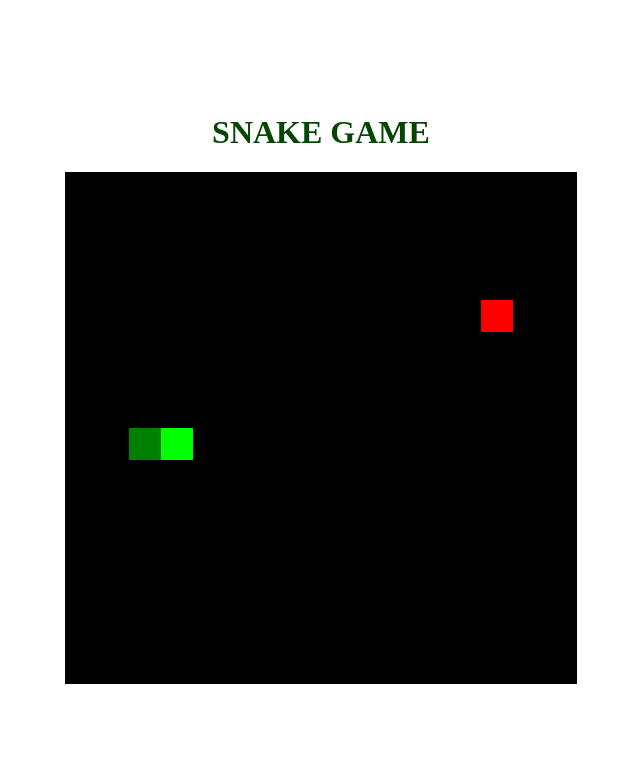
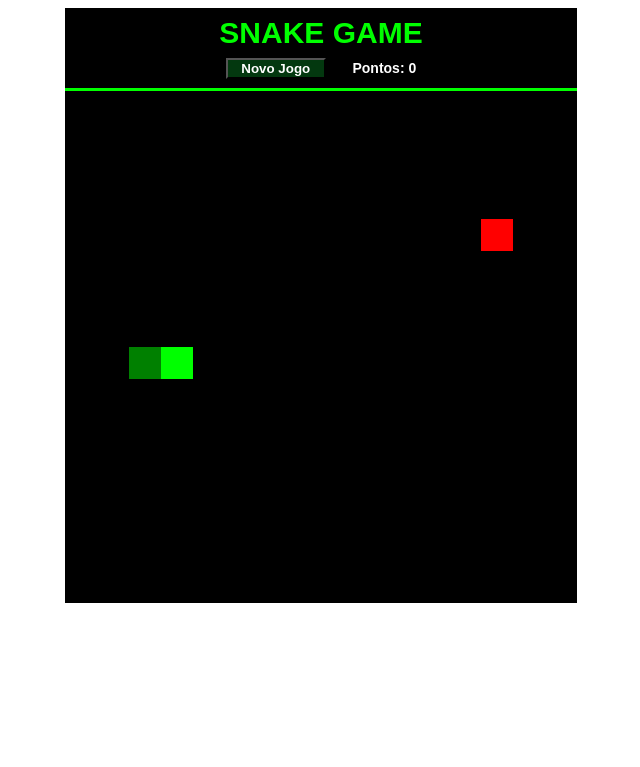
Before and after one commit to clovisdanielcosta/snake-game, a PHP site: page / in a window 1280 px wide. Shown: the top 767 px of the page, without its empty margins (319-959 px from the left). Run offline with PHP 8.4, Linux system fonts and the light colour scheme.

Commit message:
Ajustes no arquivo index.html e final das estilizações

```diff
--- a/index.html
+++ b/index.html
@@ -9,7 +9,18 @@
     <title>Snake Game - Jogo da Cobrinha</title>
 </head>
 <body>
-    <h1>SNAKE GAME</h1>
+
+    <div id="game-name" class="container">
+        <p >SNAKE GAME</p>
+    </div>
+    <div id="button-score" class="container">
+        <button onclick="start()">Novo Jogo</button>
+        <p>&nbsp;&nbsp;&nbsp;&nbsp;&nbsp;&nbsp;</p>
+        <p id="score">Pontos: 0</p>
+    </div>
+    <div id="split">
+        <p></p>
+    </div>
     <canvas id="snake" width="512" height="512"></canvas>
 </body>
 </html>
--- a/style.css
+++ b/style.css
@@ -1,10 +1,47 @@
 body {
-    height: 95vh;
-    width: 95;
     display: flex;
     justify-content: center;
     align-items: center;
     flex-direction: column;
-    color: rgb(4, 70, 4);
+    font-family: Arial, Helvetica, sans-serif;
+}
 
+div {
+    width: 512px;
+    background-color: black;
+    display: flex;
+    justify-content: center;
+    align-items: center;
+    font-weight: bold;
 }
+
+button {
+    width: 100px;
+    background-color: rgb(3, 56, 15);
+    color: white;
+    font-weight: bold;
+}
+
+#game-name {
+    height: 50px;
+    font-size: 30px;
+    color: lime;
+}
+
+#button-score {
+    height: 20px;
+    text-align: center;
+    padding-bottom: 10px;
+}
+
+#score {
+    font-size: 14px;
+    font-weight: bold;
+    text-align: center;
+    color: white;
+}
+
+#split {
+    height: 3px;
+    background-color: lime;
+}
```
Also changed, not shown: README.md.
